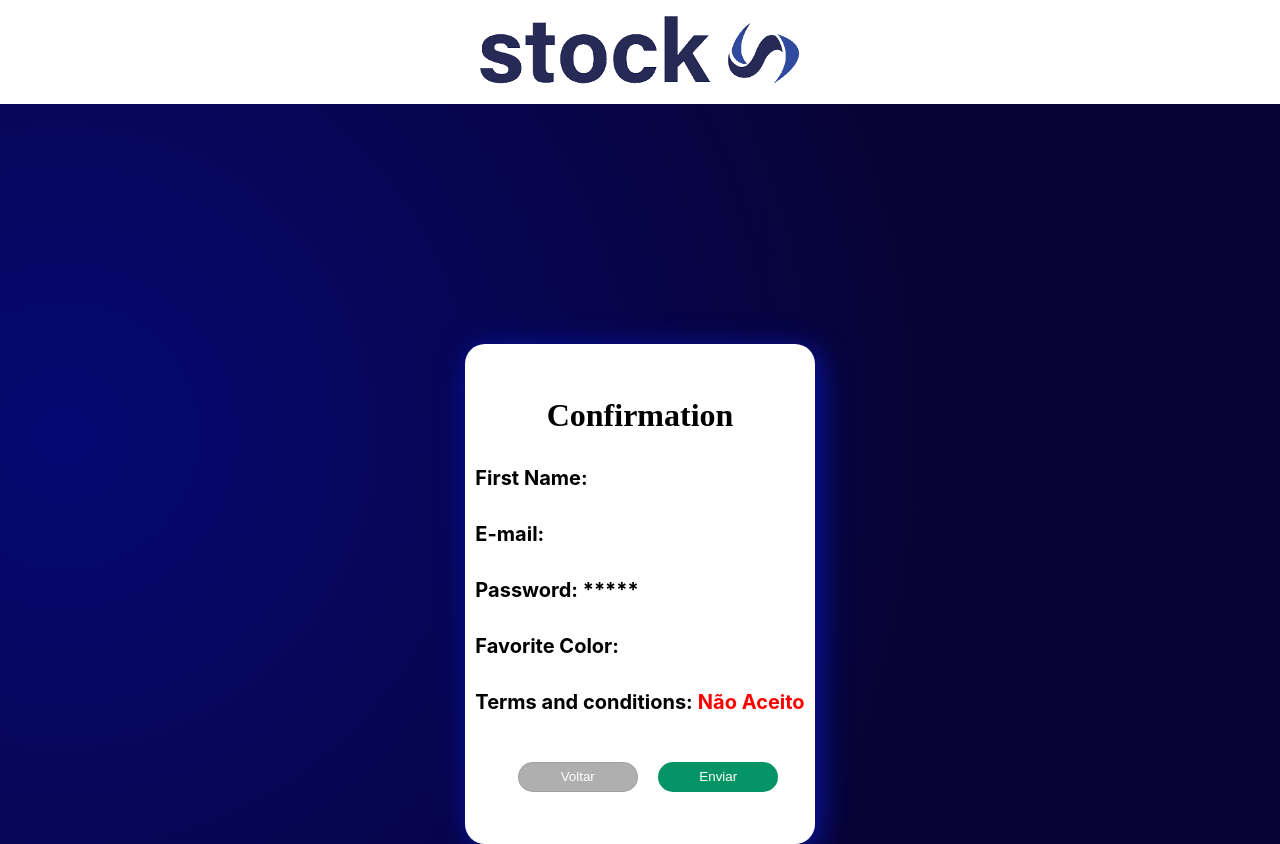
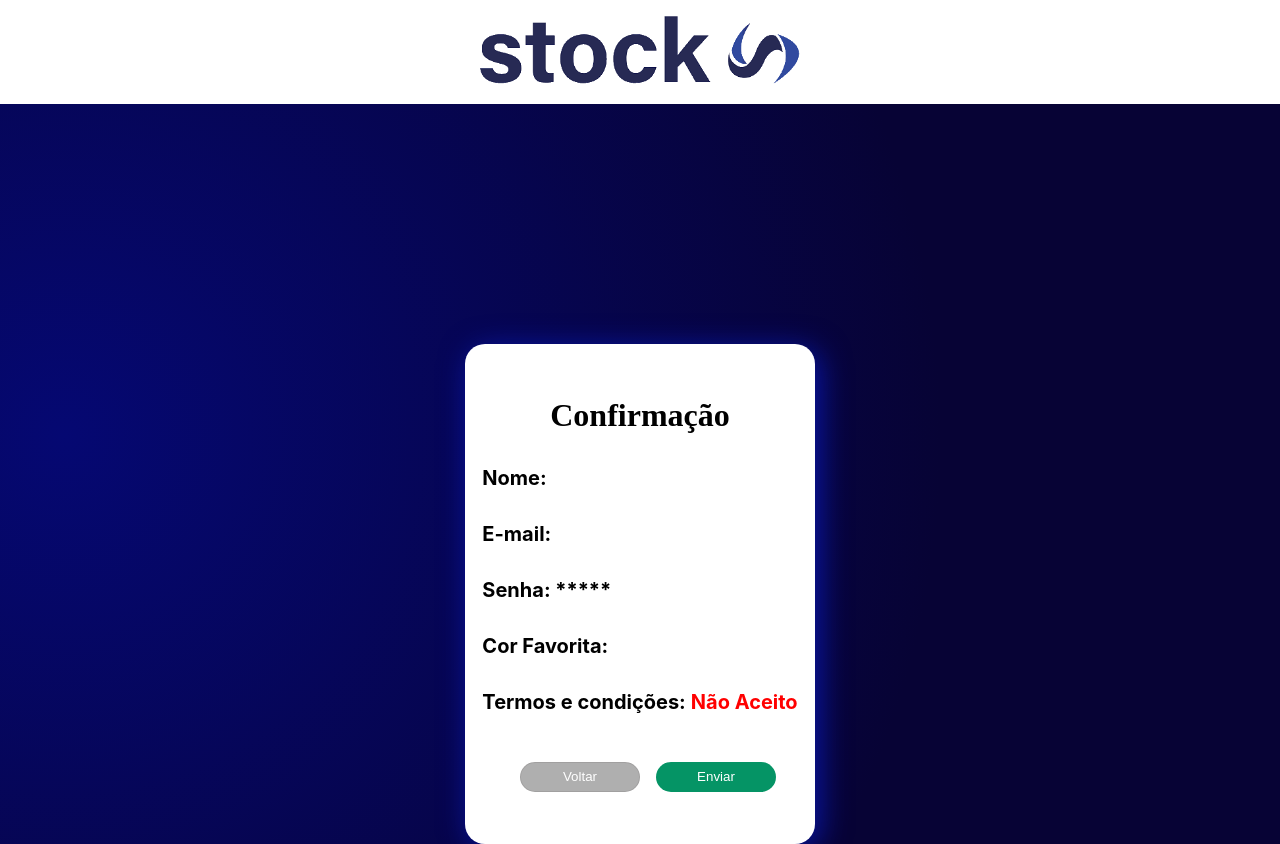
Before and after one commit to JoaoKeuwe/Desafio-stock-distribuidora, a React (Create React App) app in the folder stock-challenge/: page /confirmation in a window 1280 px wide. Built offline with nearby package versions, Linux system fonts and the light colour scheme; a web font is replaced by a local one.

Commit message:
feat: :fire: Adicionando função de validações de informações

```diff
--- a/package.json
+++ b/package.json
@@ -8,9 +8,11 @@
     "npm-run-all": "^4.1.5",
     "react": "^16.13.1",
     "react-dom": "^16.13.1",
+    "react-loadingg": "^1.7.2",
     "react-router-dom": "^6.8.2",
     "react-scripts": "5.0.0",
-    "supertest": "^4.0.2"
+    "supertest": "^4.0.2",
+    "swr": "^2.0.4"
   },
   "scripts": {
     "start:mocks": "node server/index.js",
--- a/stock-challenge/src/components/PageConfirm/Confirm.jsx
+++ b/stock-challenge/src/components/PageConfirm/Confirm.jsx
@@ -1,3 +1,4 @@
+import axios from 'axios';
 import React, { useContext } from 'react'
 import { Link } from 'react-router-dom';
 import Context from '../../context/context';
@@ -6,20 +7,34 @@ import '../PageConfirm/Confirm.css'
 
 function Confirm() {
 
-    const { name, email, selectedColor, checked } = useContext(Context);
+    const { name, email, selectedColor, checked, password } = useContext(Context);
+
+    async function fetchColors() {
+        const response = await axios.post('http://localhost:3001/api/submit', {
+          name: name,
+          email: email,
+          password: password,
+          color: selectedColor,
+          terms: checked
+        });
+        if (response.data === "OK"){
+
+          console.log(response, 'chegou aqui');
+        }
+      }
 
     return (
         <div>
             <Header />
             <main className='container-confirm'>
-                <h1 className='title-confirm'>Confirmation</h1>
+                <h1 className='title-confirm'>Confirmação</h1>
 
                 <div className='container-informations'>
-                    <p className='informations-confirm'>First Name: {name}</p>
+                    <p className='informations-confirm'>Nome: {name}</p>
                     <p className='informations-confirm'>E-mail: {email}</p>
-                    <p className='informations-confirm'>Password: *****</p>
-                    <p className='informations-confirm'>Favorite Color: {selectedColor}</p>
-                    <p className='informations-confirm terms'> Terms and conditions: <span className='span'> {checked ? <p className='agreed'> Aceito </p> : <p className='disagreed'> Não Aceito </p>}</span></p>
+                    <p className='informations-confirm'>Senha: *****</p>
+                    <p className='informations-confirm'>Cor Favorita: {selectedColor}</p>
+                    <p className='informations-confirm terms'> Termos e condições: <span className='span'> {checked ? <p className='agreed'> Aceito </p> : <p className='disagreed'> Não Aceito </p>}</span></p>
                 </div>
                 <div>
 
@@ -29,7 +44,12 @@ function Confirm() {
                         </button>
                     </Link>
 
-                    {checked ? <Link to="/success"> <button className='button-confirm'>Enviar</button> </Link> : <Link to="/error"> <button className='button-confirm'>Enviar</button> </Link>}
+                    {checked && name.length !== 0
+                        ? <Link to="/success">
+                            <button className='button-confirm' onClick={fetchColors}>Enviar</button>
+                        </Link> : <Link to="/error">
+                            <button className='button-confirm' onClick={fetchColors}>Enviar</button>
+                        </Link>}
 
                 </div>
 
--- a/stock-challenge/src/components/PageMoreInfo/Infos.css
+++ b/stock-challenge/src/components/PageMoreInfo/Infos.css
@@ -83,6 +83,11 @@ body {
     -moz-box-shadow: inset 9px 8px 35px -3px rgba(0, 0, 0, 0.75);
     box-shadow: inset 9px 8px 35px -3px rgba(0, 0, 0, 0.75);
     transform: translate(2px, 1px);
+}
+
+.loading {
+ display: flex;
+ justify-content: space-around
 }
 
 a {
```
Also changed, not shown: 1 other file (tests, documents, lock files or other folders).
